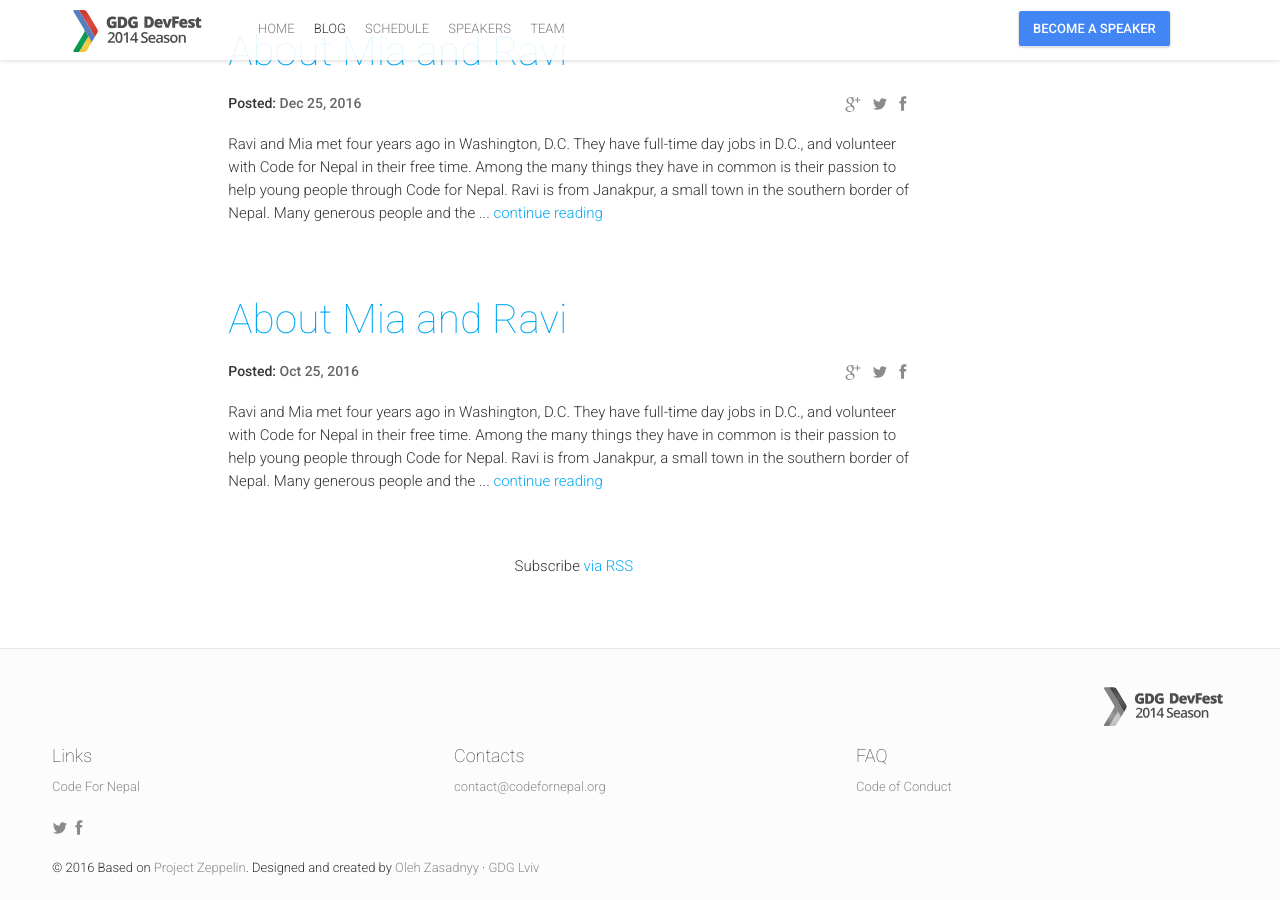
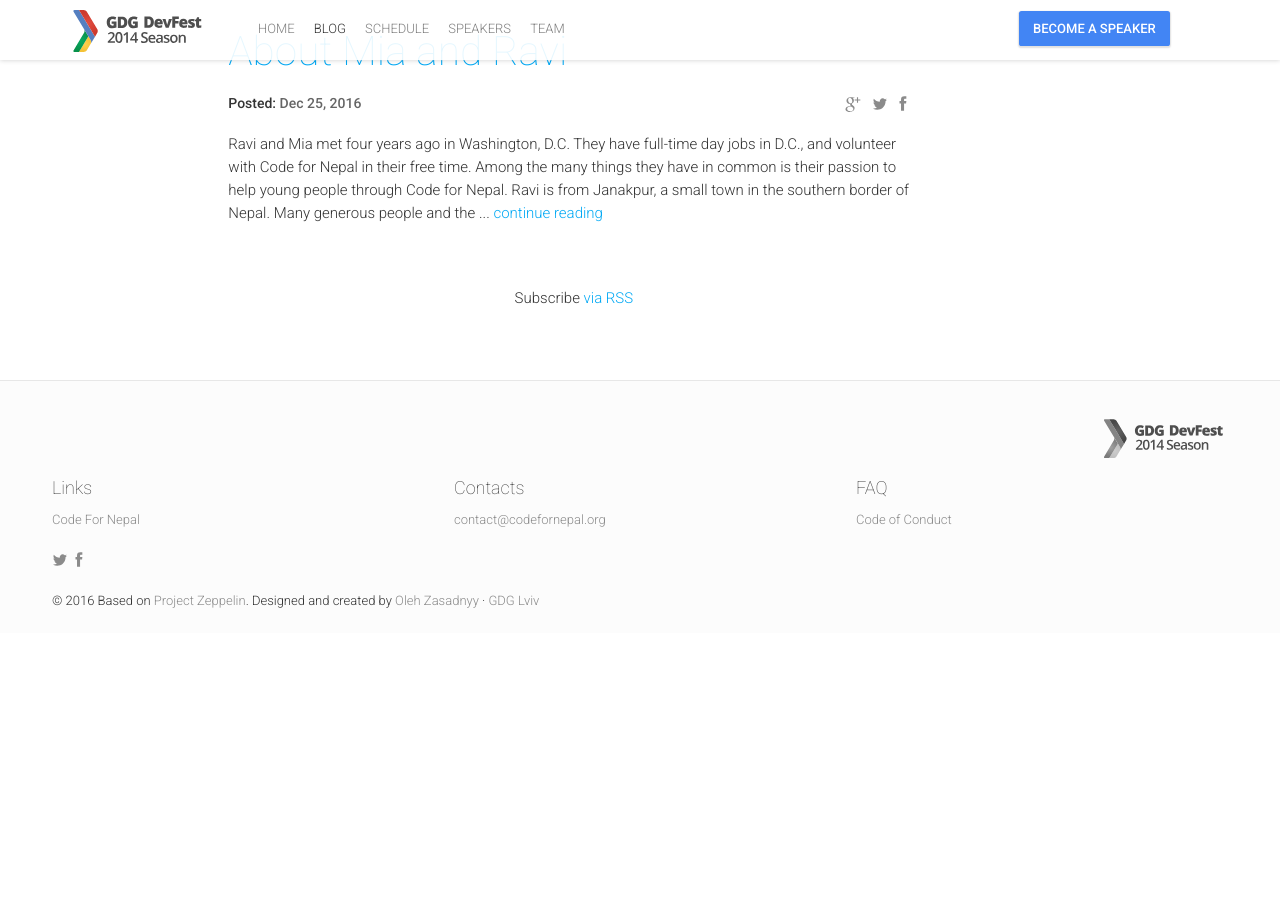
Before and after one commit to ravinepal/visitjanakpur, a Jekyll site: the page built from blog.html, in a window 1280 px wide and 900 px high, scrolled down 842 px. Built offline with Jekyll 4.4.1, drawn with Linux system fonts in a browser that asks for light colours; nearby versions of some CDN libraries; comment, search, counter and statistics services are not loaded; after the commit the page ends 1475 px from its top, so only the background shows below that.

Commit message:
Fix date of blog post

```diff
--- a/_posts/2014-07-21-hello-world.markdown
+++ /dev/null
@@ -1,14 +0,0 @@
----
-layout: post
-title:  "About Mia and Ravi"
-date:   2016-12-25 08:00:00
-isStaticPost: false
----
-
-Ravi and Mia met four years ago in Washington, D.C. They have full-time day jobs in D.C., and volunteer with Code for Nepal in their free time. Among the many things they have in common is their passion to help young people through Code for Nepal.
-
-Ravi is from Janakpur, a small town in the southern border of Nepal. Many generous people and the Internet improved his odds in life. Aside from cooking, traveling and reading with Mia, Ravi uses his free time to work with awesome volunteers on really cool projects!
-
-Mia is from a small town in Massachusetts. She is a policy nerd who taught economics at Harvard. She enjoys travel, photography, writing, reading, and cooking momos (Nepali dumplings) with Ravi.
-
-Both Mia and Ravi feel enormously lucky and want to do all they can to help others. That’s why they are celebrating their wedding by empowering young people in Nepal.
```
Also changed, not shown: _posts/2016-12-25-mia-ravi.md (+1 -1 lines).
